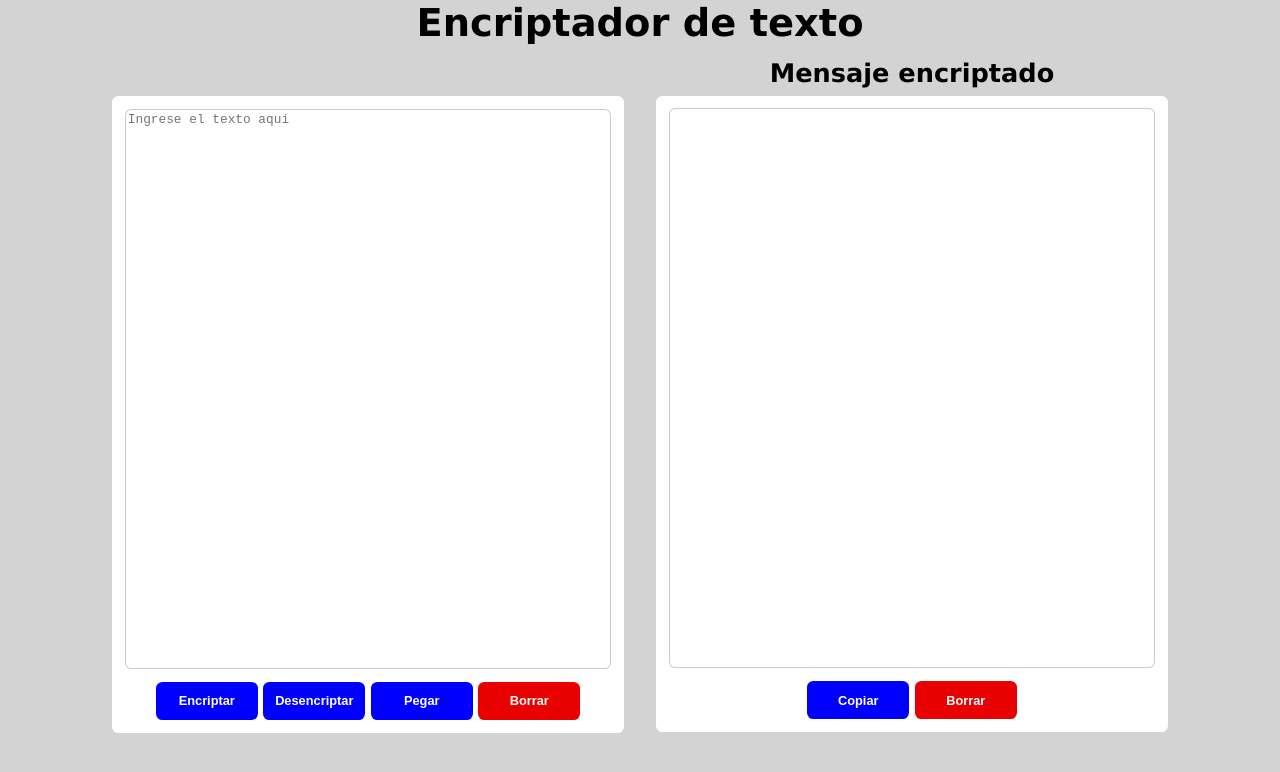
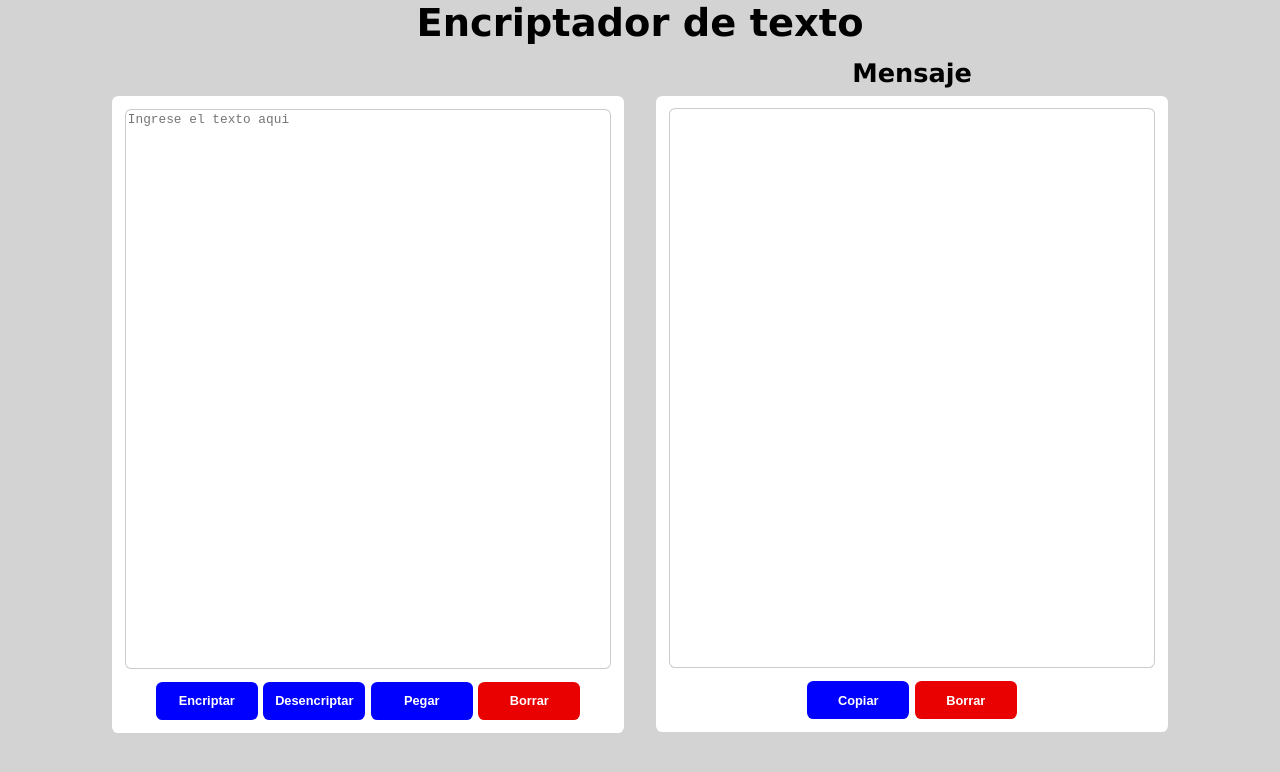
Before and after one commit to JsJhonatanJs/Challenge-Oracle-ONE, a plain HTML site: page index.html in a window 1280 px wide. Drawn offline with Linux system fonts and the light colour scheme.

Commit message:
cambie Mensaje encriptador por Mensaje

```diff
--- a/index.html
+++ b/index.html
@@ -25,7 +25,7 @@
     </section>
 
     <section id="caja_2">
-      <h2 id="titulo_2">Mensaje encriptado</h2>
+      <h2 id="titulo_2">Mensaje</h2>
       <textarea type="text" readonly="readonly" name="textTarea_2" id="textTarea_2"></textarea>
       <input class="btn" type="submit" value="Copiar" id="copiar">
       <input class="btn1" type="submit" value="Borrar" id="borrar1">
```
